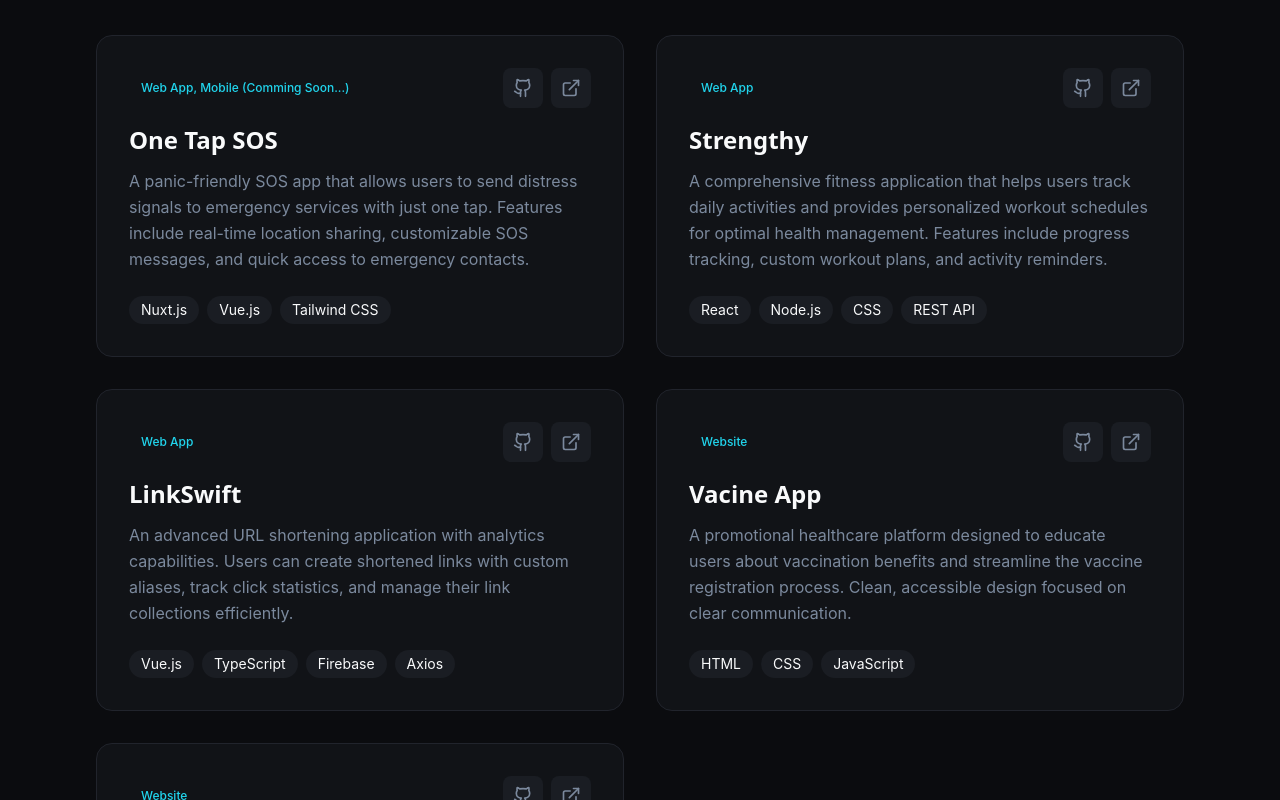
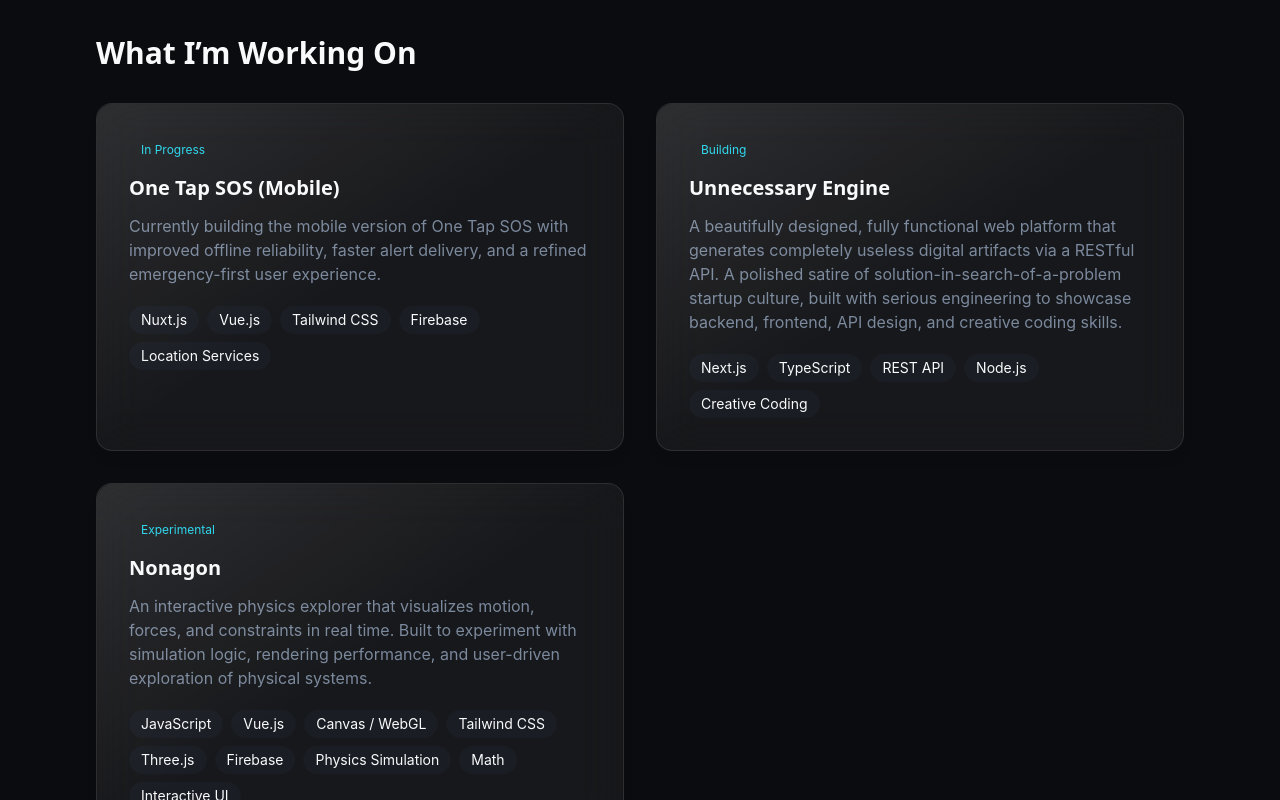
Before and after one commit to ishola10/my-portfolio, a Next.js app: page /projects in a window 1280 px wide. Shown: the part 400-1200 px from the top of the page. Built offline with nearby package versions, Linux system fonts and the light colour scheme.

Commit message:
feat: Updated Project section (Current Work)

```diff
--- a/app/projects/page.tsx
+++ b/app/projects/page.tsx
@@ -1,21 +1,70 @@
 "use client";
 import { motion } from "framer-motion";
 import { ExternalLink, Github } from "lucide-react";
+
+const currentWork = [
+  {
+    title: "One Tap SOS (Mobile)",
+    description:
+      "Currently building the mobile version of One Tap SOS with improved offline reliability, faster alert delivery, and a refined emergency-first user experience.",
+    tech: [
+      "Nuxt.js",
+      "Vue.js",
+      "Tailwind CSS",
+      "Firebase",
+      "Location Services",
+    ],
+    status: "In Progress",
+  },
+  {
+    title: "Unnecessary Engine",
+    description:
+      "A beautifully designed, fully functional web platform that generates completely useless digital artifacts via a RESTful API. A polished satire of solution-in-search-of-a-problem startup culture, built with serious engineering to showcase backend, frontend, API design, and creative coding skills.",
+    tech: [
+      "Next.js",
+      "TypeScript",
+      "REST API",
+      "Node.js",
+      "Creative Coding",
+    ],
+    status: "Building",
+  },
+  {
+    title: "Nonagon",
+    description:
+      "An interactive physics explorer that visualizes motion, forces, and constraints in real time. Built to experiment with simulation logic, rendering performance, and user-driven exploration of physical systems.",
+    tech: [
+      "JavaScript",
+      "Vue.js",
+      "Canvas / WebGL",
+      "Tailwind CSS",
+      "Three.js",
+      "Firebase",
+      "Physics Simulation",
+      "Math",
+      "Interactive UI",
+    ],
+    status: "Experimental",
+  },
+];
+
 
 const allProjects = [
   {
     id: 1,
     title: "One Tap SOS",
-    description: "A panic-friendly SOS app that allows users to send distress signals to emergency services with just one tap. Features include real-time location sharing, customizable SOS messages, and quick access to emergency contacts.",
+    description:
+      "A panic-friendly SOS app that allows users to send distress signals to emergency services with just one tap. Features include real-time location sharing, customizable SOS messages, and quick access to emergency contacts.",
     tech: ["Nuxt.js", "Vue.js", "Tailwind CSS"],
     liveUrl: "https://one-tap-sos-three.vercel.app/",
     githubUrl: "https://github.com/ishola10/one-tap-sos",
-    category: "Web App, Mobile (Comming Soon...)",
+    category: "Web App, Mobile (Coming Soon...)",
   },
   {
     id: 2,
     title: "Strengthy",
-    description: "A comprehensive fitness application that helps users track daily activities and provides personalized workout schedules for optimal health management. Features include progress tracking, custom workout plans, and activity reminders.",
+    description:
+      "A comprehensive fitness application that helps users track daily activities and provides personalized workout schedules for optimal health management.",
     tech: ["React", "Node.js", "CSS", "REST API"],
     liveUrl: "https://strengthy.netlify.app/",
     githubUrl: "https://github.com/ishola10/fitness-app",
@@ -24,7 +73,8 @@ const allProjects = [
   {
     id: 3,
     title: "LinkSwift",
-    description: "An advanced URL shortening application with analytics capabilities. Users can create shortened links with custom aliases, track click statistics, and manage their link collections efficiently.",
+    description:
+      "An advanced URL shortening application with analytics capabilities. Users can create shortened links with custom aliases and track click statistics.",
     tech: ["Vue.js", "TypeScript", "Firebase", "Axios"],
     liveUrl: "https://linkswift.netlify.app/",
     githubUrl: "https://github.com/ishola10/Link-Swift.io",
@@ -33,7 +83,8 @@ const allProjects = [
   {
     id: 4,
     title: "Vacine App",
-    description: "A promotional healthcare platform designed to educate users about vaccination benefits and streamline the vaccine registration process. Clean, accessible design focused on clear communication.",
+    description:
+      "A promotional healthcare platform designed to educate users about vaccination benefits and streamline the vaccine registration process.",
     tech: ["HTML", "CSS", "JavaScript"],
     liveUrl: "https://vacineapp.netlify.app/",
     githubUrl: "#",
@@ -42,7 +93,8 @@ const allProjects = [
   {
     id: 5,
     title: "Portfolio Website",
-    description: "A modern, responsive portfolio website showcasing frontend development skills. Built with performance and accessibility in mind, featuring smooth animations and clean design.",
+    description:
+      "A modern, responsive portfolio website showcasing frontend development skills with smooth animations and clean design.",
     tech: ["Next.js", "TypeScript", "Tailwind CSS", "Framer Motion"],
     liveUrl: "https://badmusmuhammed.vercel.app/",
     githubUrl: "https://github.com/ishola10/my-portfolio",
@@ -69,15 +121,83 @@ export default function Projects() {
             </h1>
             <p className="text-lg text-muted-foreground leading-relaxed">
               A collection of projects I've built, ranging from web applications
-              to design implementations. Each project represents a unique challenge
-              and learning opportunity.
+              to design implementations. Each project represents a unique
+              challenge and learning opportunity.
             </p>
           </motion.div>
         </div>
       </section>
 
+      <section className="pb-20">
+        <div className="section-container">
+          <motion.h2
+            initial={{ opacity: 0, y: 20 }}
+            animate={{ opacity: 1, y: 0 }}
+            transition={{ duration: 0.4 }}
+            className="font-heading text-3xl font-bold mb-8"
+          >
+            What I’m Working On
+          </motion.h2>
+
+          <div className="grid md:grid-cols-2 gap-8">
+            {currentWork.map((work, index) => (
+              <motion.div
+                key={work.title}
+                initial={{ opacity: 0, y: 30 }}
+                animate={{ opacity: 1, y: 0 }}
+                transition={{ duration: 0.5, delay: index * 0.1 }}
+                className="
+    relative rounded-2xl p-8
+    bg-white/5 dark:bg-white/10
+    backdrop-blur-xl
+    border border-white/10
+    shadow-lg shadow-black/5
+    hover:shadow-xl hover:shadow-primary/10
+    hover:-translate-y-1
+    transition-all duration-300
+  "
+              >
+                <div className="absolute inset-0 rounded-2xl bg-gradient-to-br from-white/10 via-transparent to-transparent pointer-events-none" />
+
+                <span className="inline-block mb-3 px-3 py-1 text-xs rounded-full bg-primary/10 text-primary">
+                  {work.status}
+                </span>
+
+                <h3 className="font-heading text-xl font-semibold mb-3">
+                  {work.title}
+                </h3>
+
+                <p className="text-muted-foreground mb-5">
+                  {work.description}
+                </p>
+
+                <div className="flex flex-wrap gap-2">
+                  {work.tech.map((t) => (
+                    <span
+                      key={t}
+                      className="px-3 py-1 text-sm rounded-full bg-secondary text-secondary-foreground"
+                    >
+                      {t}
+                    </span>
+                  ))}
+                </div>
+              </motion.div>
+            ))}
+          </div>
+        </div>
+      </section>
+
       <section className="pb-24 lg:pb-32">
         <div className="section-container">
+          <motion.h2
+            initial={{ opacity: 0, y: 20 }}
+            animate={{ opacity: 1, y: 0 }}
+            transition={{ duration: 0.4 }}
+            className="font-heading text-3xl font-bold mb-8"
+          >
+            Completed Projects
+          </motion.h2>
+
           <div className="grid md:grid-cols-2 gap-8">
             {allProjects.map((project, index) => (
               <motion.article
@@ -85,7 +205,7 @@ export default function Projects() {
                 initial={{ opacity: 0, y: 30 }}
                 animate={{ opacity: 1, y: 0 }}
                 transition={{ duration: 0.5, delay: index * 0.1 }}
-                className="group rounded-2xl overflow-hidden bg-card border border-border hover:border-primary/30 transition-all duration-300"
+                className="group rounded-2xl overflow-hidden bg-card border border-border hover:border-primary/30 transition-all"
               >
                 <div className="p-8">
                   <div className="flex items-center justify-between mb-4">
@@ -97,7 +217,7 @@ export default function Projects() {
                         href={project.githubUrl}
                         target="_blank"
                         rel="noopener noreferrer"
-                        className="w-10 h-10 rounded-lg bg-secondary flex items-center justify-center text-muted-foreground hover:text-foreground hover:bg-muted transition-all"
+                        className="w-10 h-10 rounded-lg bg-secondary flex items-center justify-center hover:bg-muted"
                       >
                         <Github className="w-5 h-5" />
                       </a>
@@ -105,18 +225,18 @@ export default function Projects() {
                         href={project.liveUrl}
                         target="_blank"
                         rel="noopener noreferrer"
-                        className="w-10 h-10 rounded-lg bg-secondary flex items-center justify-center text-muted-foreground hover:text-foreground hover:bg-muted transition-all"
+                        className="w-10 h-10 rounded-lg bg-secondary flex items-center justify-center hover:bg-muted"
                       >
                         <ExternalLink className="w-5 h-5" />
                       </a>
                     </div>
                   </div>
 
-                  <h2 className="font-heading text-2xl font-bold mb-3 group-hover:text-primary transition-colors">
+                  <h2 className="font-heading text-2xl font-bold mb-3 group-hover:text-primary">
                     {project.title}
                   </h2>
 
-                  <p className="text-muted-foreground leading-relaxed mb-6">
+                  <p className="text-muted-foreground mb-6">
                     {project.description}
                   </p>
 
```
